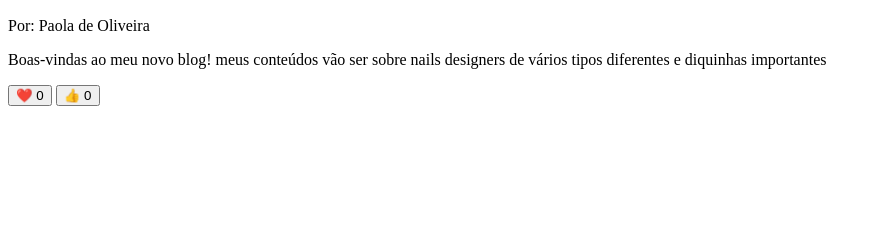
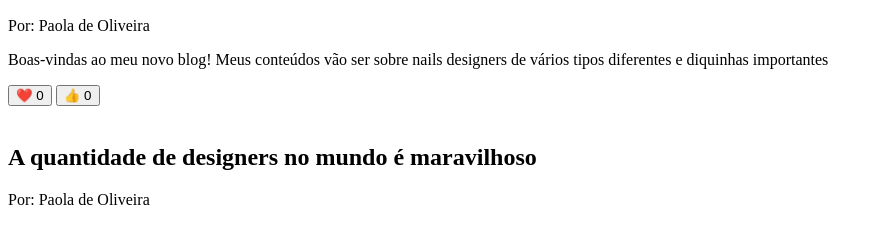
Before and after one commit to paolagoncalvesviana-sys/paola-1A, a plain HTML site: page index.html in a window 1280 px wide. Shown: the part 1207-1432 px from the top of the page, without its empty margins (0-883 px from the left). Before the commit the page ends 1339 px from the top, so only its background shows below. Drawn offline with Linux system fonts and the light colour scheme.

Commit message:
Update index.html

```diff
--- a/index.html
+++ b/index.html
@@ -26,7 +26,7 @@
   <h2>meu primeiro post</h2>
   <p class"artigo-autor"> Por: Paola de Oliveira</p>
   <p> Boas-vindas ao meu novo blog!
-    meus conteúdos vão ser sobre nails designers de vários tipos diferentes e diquinhas importantes </p>
+    Meus conteúdos vão ser sobre nails designers de vários tipos diferentes e diquinhas importantes </p>
     <button> ❤️ <span> 0 </span> </button>
     <button> 👍 <span> 0 </span> </button>
   </div>
@@ -34,4 +34,8 @@
    <article>
   <img scr= "imagem2-blog.jpg
   alt=" O estilo cereja">
-  </body>
+
+  <div>
+  <h2>A quantidade de designers no mundo é maravilhoso</h2>
+  <p class="artigo-autor"> Por: Paola de Oliveira</p>
+  </div>
```
